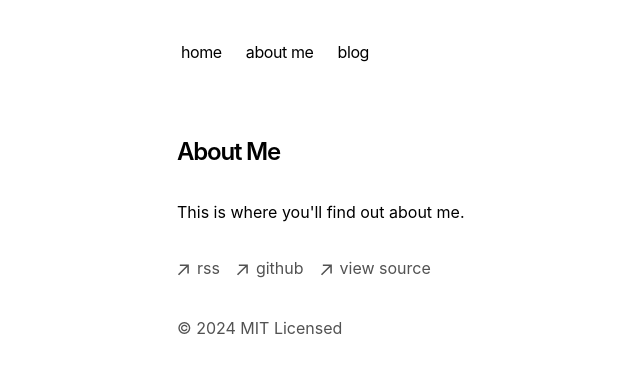
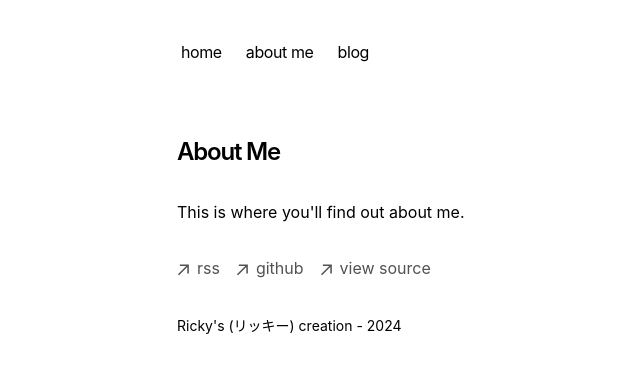
Before and after one commit to ricky-ultimate/ultimate.dev, a Next.js app: page /about in a window 1280 px wide. Shown: the top 372 px of the page, without its empty margins (175-815 px from the left). Built offline with nearby package versions, Linux system fonts and the light colour scheme.

Commit message:
Update footer.tsx

```diff
--- a/app/components/footer.tsx
+++ b/app/components/footer.tsx
@@ -53,9 +53,9 @@ export default function Footer() {
           </a>
         </li>
       </ul>
-      <p className="mt-8 text-neutral-600 dark:text-neutral-300">
-        © {new Date().getFullYear()} MIT Licensed
-      </p>
+      <section className="text-grey-100 mt-8">
+        <h6 className="text-sm">Ricky's (リッキー) creation - {new Date().getFullYear()}</h6>
+      </section>
     </footer>
   )
 }
```
